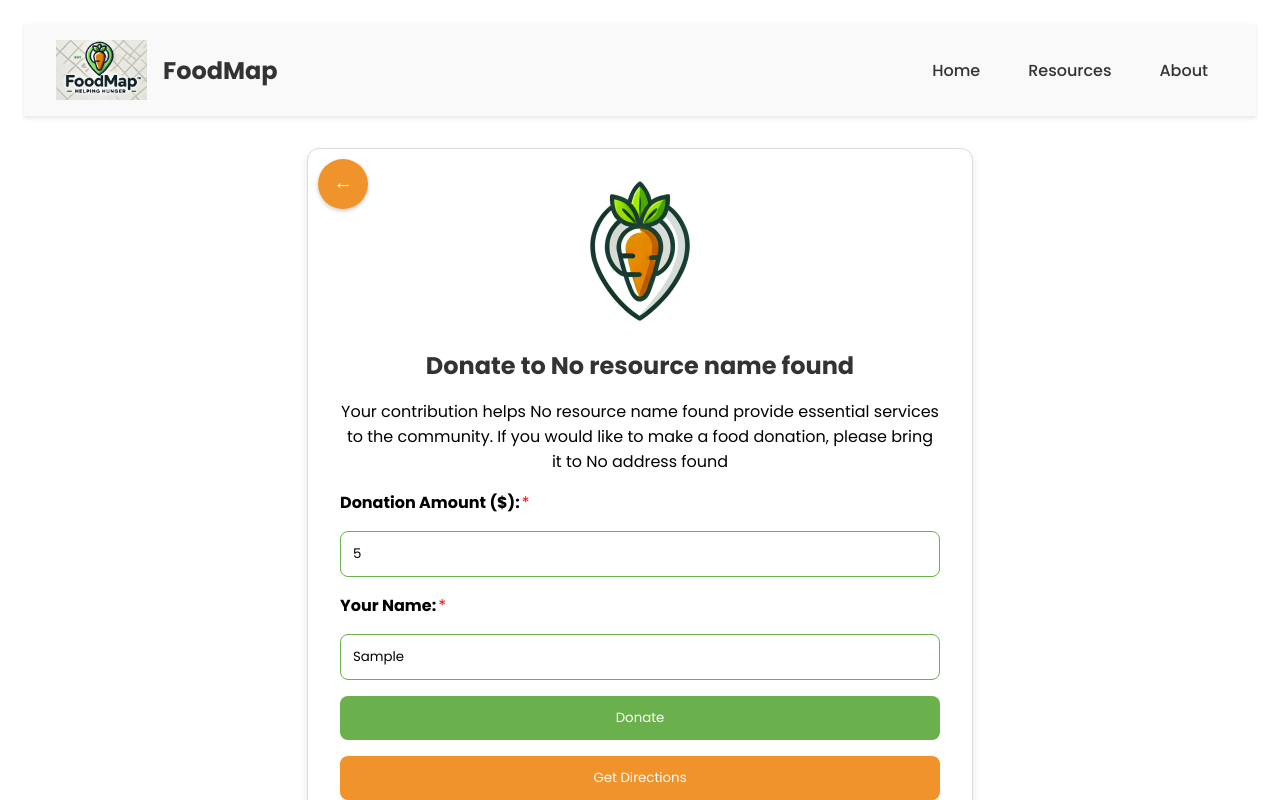
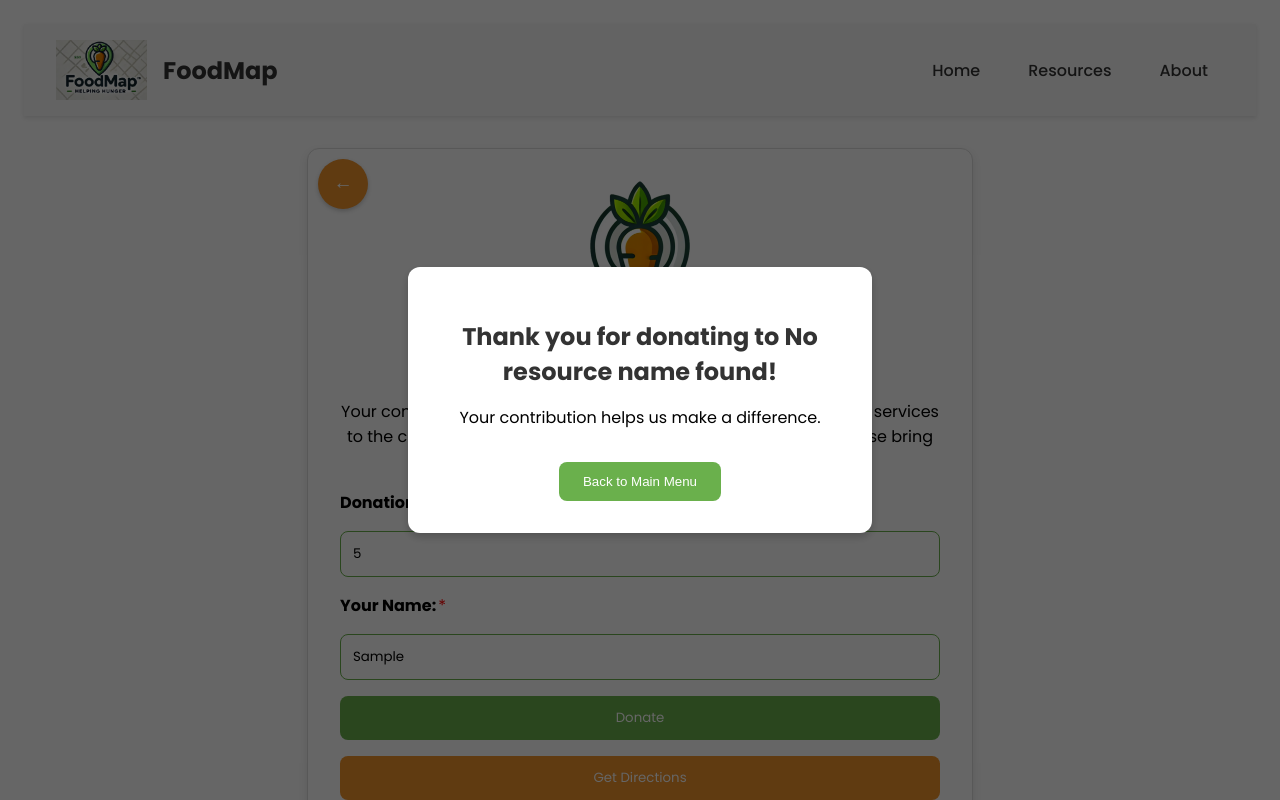
Before and after one commit to austin-schoster7/UI-Project-4, a SvelteKit app: page /donate in a window 1280 px wide. Both pictures are taken after typing "5", "Sample" into the empty fields and a click on the button "Donate". Shown: the top 800 px of the page. Built offline with nearby package versions, Linux system fonts and the light colour scheme.

Commit message:
Added pop up for donation page

```diff
--- /dev/null
+++ b/src/lib/components/DonationPopup.svelte
@@ -0,0 +1,63 @@
+<script>
+    import { goto } from '$app/navigation';
+
+    export let message = "Thank you for your donation!";
+    export let redirectTo = "/"; // Default redirect to the main page
+
+    const closePopup = () => {
+        goto(redirectTo);
+    };
+</script>
+
+<style>
+    .popup-overlay {
+        position: fixed;
+        top: 0;
+        left: 0;
+        width: 100%;
+        height: 100%;
+        background: rgba(0, 0, 0, 0.6);
+        display: flex;
+        align-items: center;
+        justify-content: center;
+        z-index: 1000;
+    }
+
+    .popup {
+        background: white;
+        padding: 2rem;
+        border-radius: 12px;
+        text-align: center;
+        max-width: 400px;
+        width: 90%;
+        box-shadow: 0 4px 8px rgba(0, 0, 0, 0.2);
+        font-family: 'Poppins', sans-serif;
+    }
+
+    .popup h2 {
+        margin-bottom: 1rem;
+        color: #333;
+    }
+
+    .popup button {
+        padding: 0.75rem 1.5rem;
+        border: none;
+        border-radius: 8px;
+        background: #6AB04C; /* Green button */
+        color: white;
+        cursor: pointer;
+        margin-top: 1rem;
+    }
+
+    .popup button:hover {
+        background: #5a9b3e;
+    }
+</style>
+
+<div class="popup-overlay">
+    <div class="popup">
+        <h2>{message}</h2>
+        <p>Your contribution helps us make a difference.</p>
+        <button on:click={closePopup}>Back to Main Menu</button>
+    </div>
+</div>
--- a/src/routes/donate/+page.svelte
+++ b/src/routes/donate/+page.svelte
@@ -3,12 +3,16 @@
     import Header from '$lib/components/Header.svelte';
     import Footer from '$lib/components/Footer.svelte';
     import { goto } from '$app/navigation';
+    import DonationPopup from '$lib/components/DonationPopup.svelte';
 
     // Retrieve query parameters
     $: resourceName = $page.url.searchParams.get('resourceName') || 'No resource name found';
     $: address = $page.url.searchParams.get('address') || 'No address found';
     $: lat = $page.url.searchParams.get('lat') || null;
     $: lng = $page.url.searchParams.get('lng') || null;
+
+    // State for showing the popup
+    let showPopup = false;
 
     // Handle "Get Directions" button
     const onGetDirections = () => {
@@ -23,6 +27,11 @@
     // Navigate back to the previous page
     const goBack = () => {
       history.back();
+    };
+
+    // Handle form submission
+    const handleDonation = () => {
+        showPopup = true; // Show the popup
     };
 </script>
 
@@ -151,7 +160,7 @@
     <h2>Donate to {resourceName}</h2>
     <p>Your contribution helps {resourceName} provide essential services to the community. If you would like to make a food donation, please bring it to {address}</p>
 
-    <form on:submit|preventDefault={() => alert('Thank you for your donation!')}>
+    <form on:submit|preventDefault={handleDonation}>
         <label for="amount">
         Donation Amount ($):<span class="required">*</span>
         </label>
@@ -167,4 +176,9 @@
     </form>
 </div>
 
+  <!-- Show the popup if donation is successful -->
+{#if showPopup}
+    <DonationPopup message="Thank you for donating to {resourceName}!" />
+{/if}
+
 <Footer />
```
Lines whose indentation alone changed are shown as unchanged.
